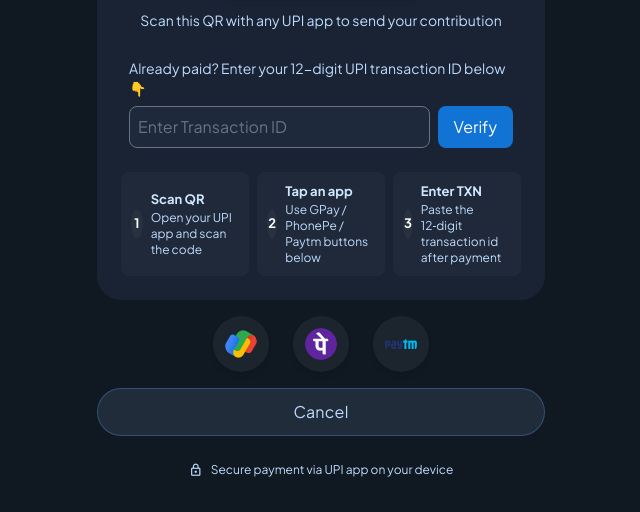
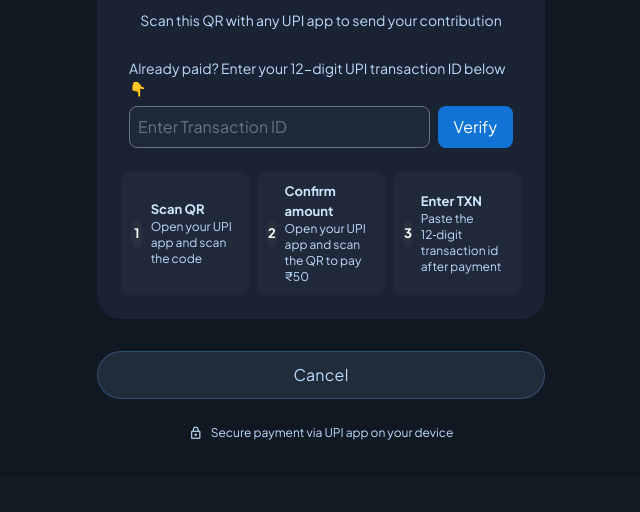
Before and after one commit to NivedKris/WC2026, a Python web app: template templates/payment_processing.html in a window 1280 px wide. Shown: the part 832-1344 px from the top of the page, without its empty margins (319-959 px from the left). After the commit the page ends 1272 px from the top, so only its background shows below. Run offline with Jinja, Linux system fonts and the light colour scheme; the template is opened without the code that fills it, so the values that code supplies are empty; some libraries are stand-ins or nearby versions.

Commit message:
upi apps removed

```diff
--- a/templates/payment_processing.html
+++ b/templates/payment_processing.html
@@ -102,8 +102,8 @@
                         <div id="step2" class="pay-step">
                             <div class="num">2</div>
                             <div>
-                                <div class="font-semibold">Tap an app</div>
-                                <div class="text-xs text-blue-200">Use GPay / PhonePe / Paytm buttons below</div>
+                                <div class="font-semibold">Confirm amount</div>
+                                <div class="text-xs text-blue-200">Open your UPI app and scan the QR to pay ₹50</div>
                             </div>
                         </div>
                         <div id="step3" class="pay-step">
@@ -117,16 +117,9 @@
                 </div>
             </div>
 
+            <!-- Removed UPI app buttons: only QR code is used now -->
             <div class="flex items-center justify-center gap-6">
-                <button class="appPayBtn w-14 h-14 rounded-full flex items-center justify-center bg-white/5 shadow-md" onclick="openAppPay('gpay')" aria-label="Pay with Google Pay">
-                    <img src="{{ url_for('static', filename='payment/google-pay-icon.png') }}" alt="GPay" class="w-8 h-8 rounded-full" />
-                </button>
-                <button class="appPayBtn w-14 h-14 rounded-full flex items-center justify-center bg-white/5 shadow-md" onclick="openAppPay('phonepe')" aria-label="Pay with PhonePe">
-                    <img src="{{ url_for('static', filename='payment/phonepe-icon.png') }}" alt="PhonePe" class="w-8 h-8 rounded-full" />
-                </button>
-                <button class="appPayBtn w-14 h-14 rounded-full flex items-center justify-center bg-white/5 shadow-md" onclick="openAppPay('paytm')" aria-label="Pay with Paytm">
-                    <img src="{{ url_for('static', filename='payment/paytm-icon.png') }}" alt="Paytm" class="w-8 h-8 rounded-full" />
-                </button>
+                <!-- space preserved for layout consistency -->
             </div>
 
             <a href="{{ url_for('dashboard') }}" onclick="showDashboardLoading();" class="flex w-full cursor-pointer items-center justify-center overflow-hidden rounded-xl h-12 px-5 bg-slate-700/50 backdrop-blur-sm border border-blue-400/30 text-blue-200 hover:text-white text-base font-medium leading-normal tracking-[0.015em] no-underline transition-all dashboard-link">
@@ -230,16 +223,14 @@ async function ensureWebhookUp(maxAttempts=5, perAttemptMs=50000){
 
 // On page load, proactively ensure webhook is up before enabling Pay button
 document.addEventListener('DOMContentLoaded', async function(){
-    const appButtons = document.querySelectorAll('.appPayBtn');
-    const copyBtn = document.querySelector('button[onclick="copyUPI()"]');
-    // disable until webhook health-check completes
-    try { appButtons.forEach(b=>b.disabled = true); if(copyBtn) copyBtn.disabled = true; } catch(e){}
+    // Only enable the inline verification input/button once webhook health-check completes
+    const verifyBtn = document.getElementById('verifyInlineBtn');
+    try { if(verifyBtn) verifyBtn.disabled = true; } catch(e){}
     const ok = await ensureWebhookUp(5, 50000);
     if(ok){
-        try { appButtons.forEach(b=>b.disabled = false); if(copyBtn) copyBtn.disabled = false; } catch(e){}
+        try { if(verifyBtn) verifyBtn.disabled = false; } catch(e){}
     } else {
-        // show a non-blocking message and leave pay disabled until user retries via overlay
-        try { appButtons.forEach(b=>b.disabled = true); if(copyBtn) copyBtn.disabled = true; } catch(e){}
+        try { if(verifyBtn) verifyBtn.disabled = true; } catch(e){}
         alert('Payment servers could not be woken automatically. Press Retry in the overlay to try again.');
     }
 
```
Also changed, not shown: templates/user_profile.html (+2 -13 lines).
